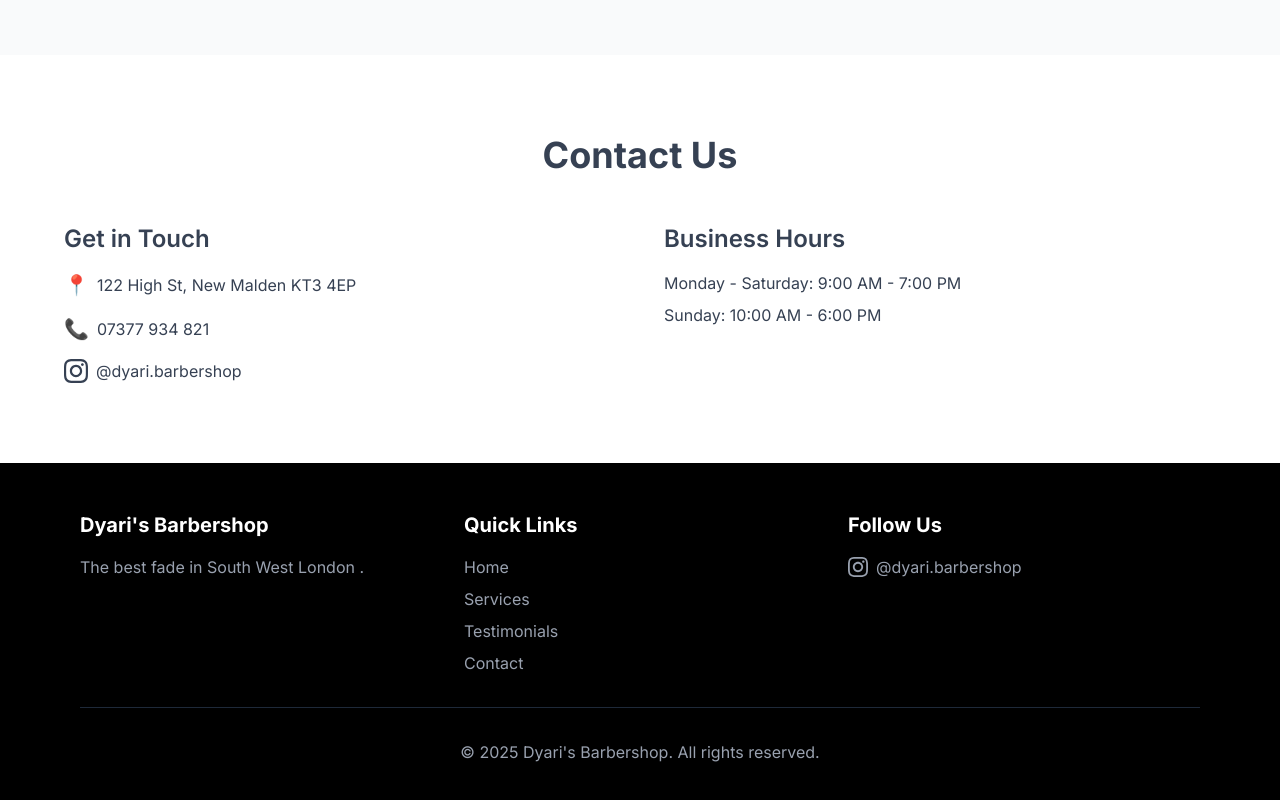
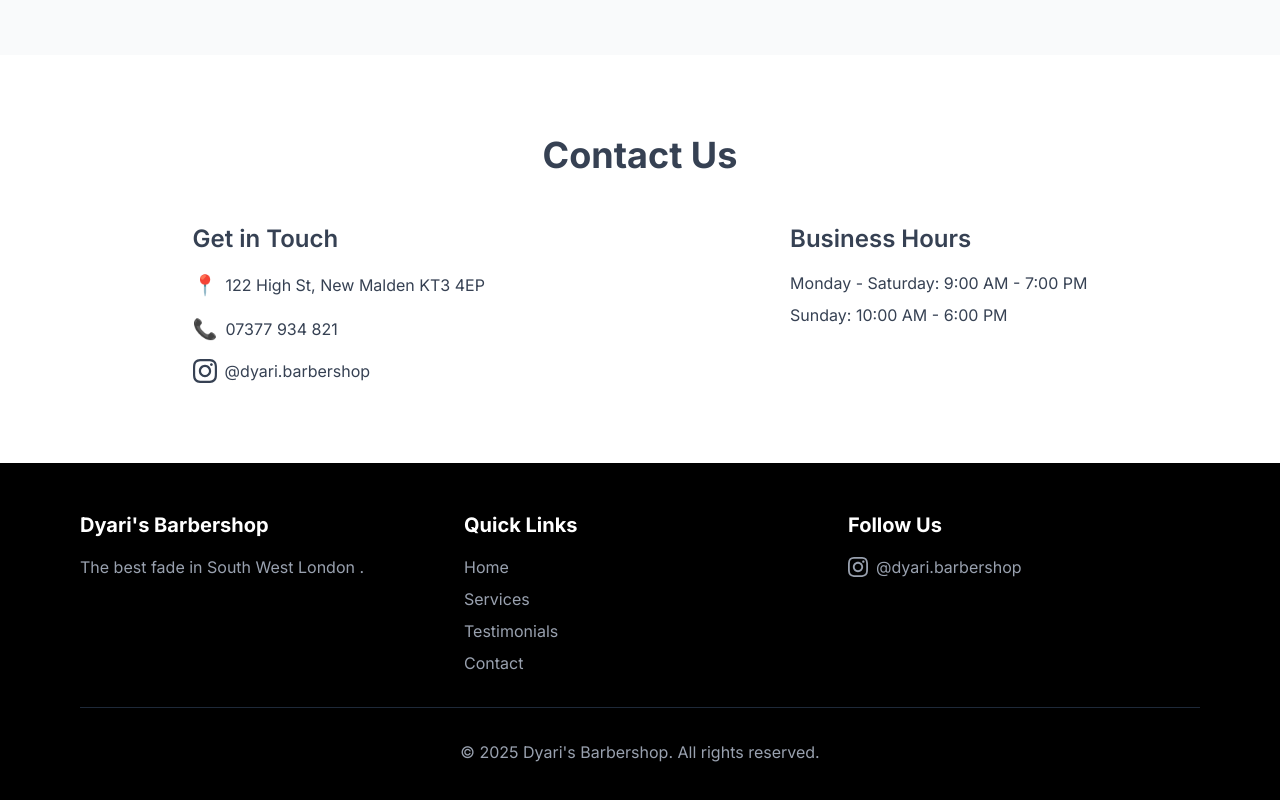
Before and after one commit to Manzi9/dyari-barbershop, a Next.js app: page / in a window 1280 px wide. Shown: the part 3137-3937 px from the top of the page. Built offline with nearby package versions, Linux system fonts and the light colour scheme.

Commit message:
fixed contact form spacing

```diff
--- a/app/components/Contact.js
+++ b/app/components/Contact.js
@@ -7,7 +7,7 @@
         <h2 className="text-4xl font-bold text-center mb-12 text-gray-700">
           Contact Us
         </h2>
-        <div className="grid grid-cols-1 md:grid-cols-2 gap-12">
+        <div className="flex flex-col md:flex-row justify-around gap-12">
           <div>
             <h3 className="text-2xl font-semibold mb-4 text-gray-700">
               Get in Touch
```
